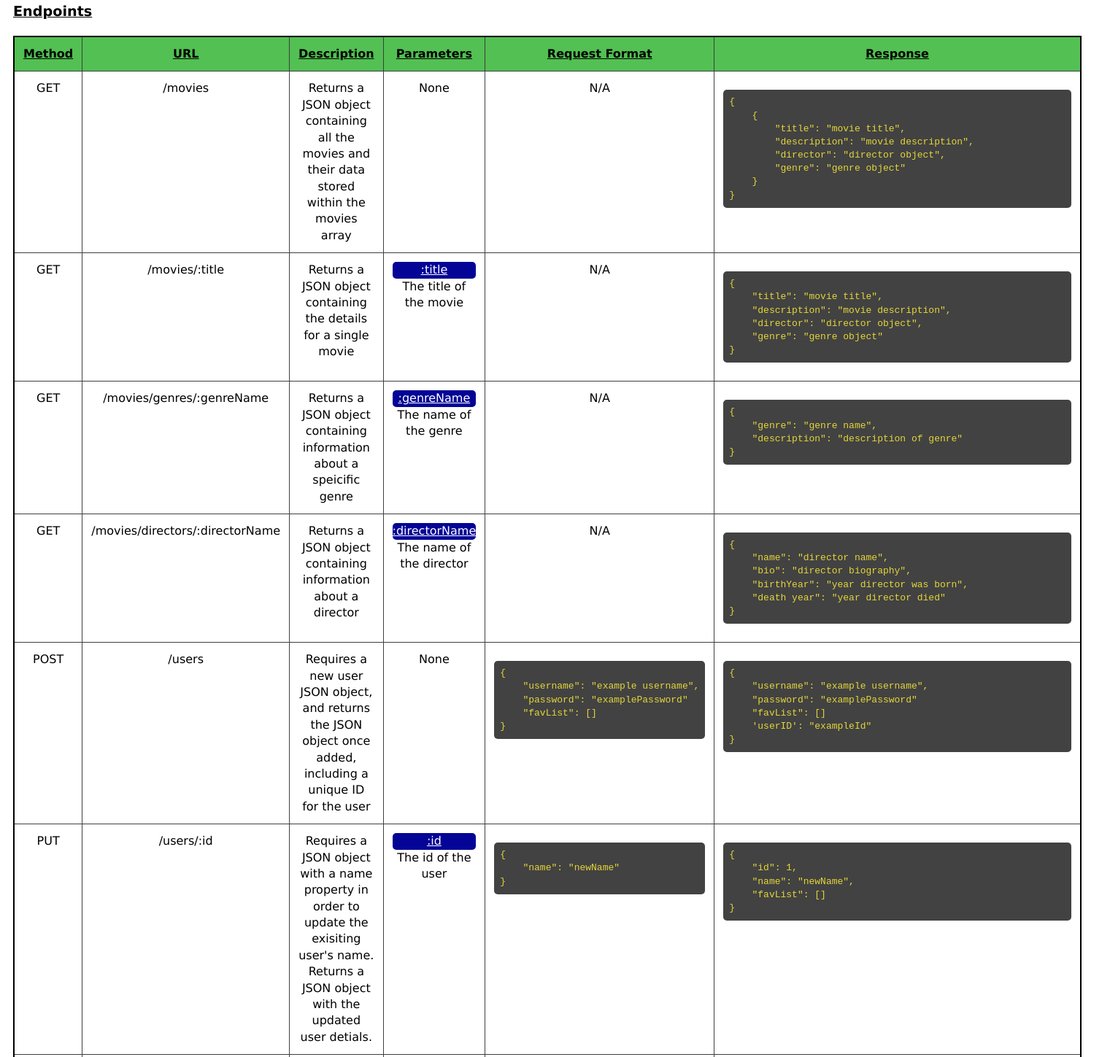
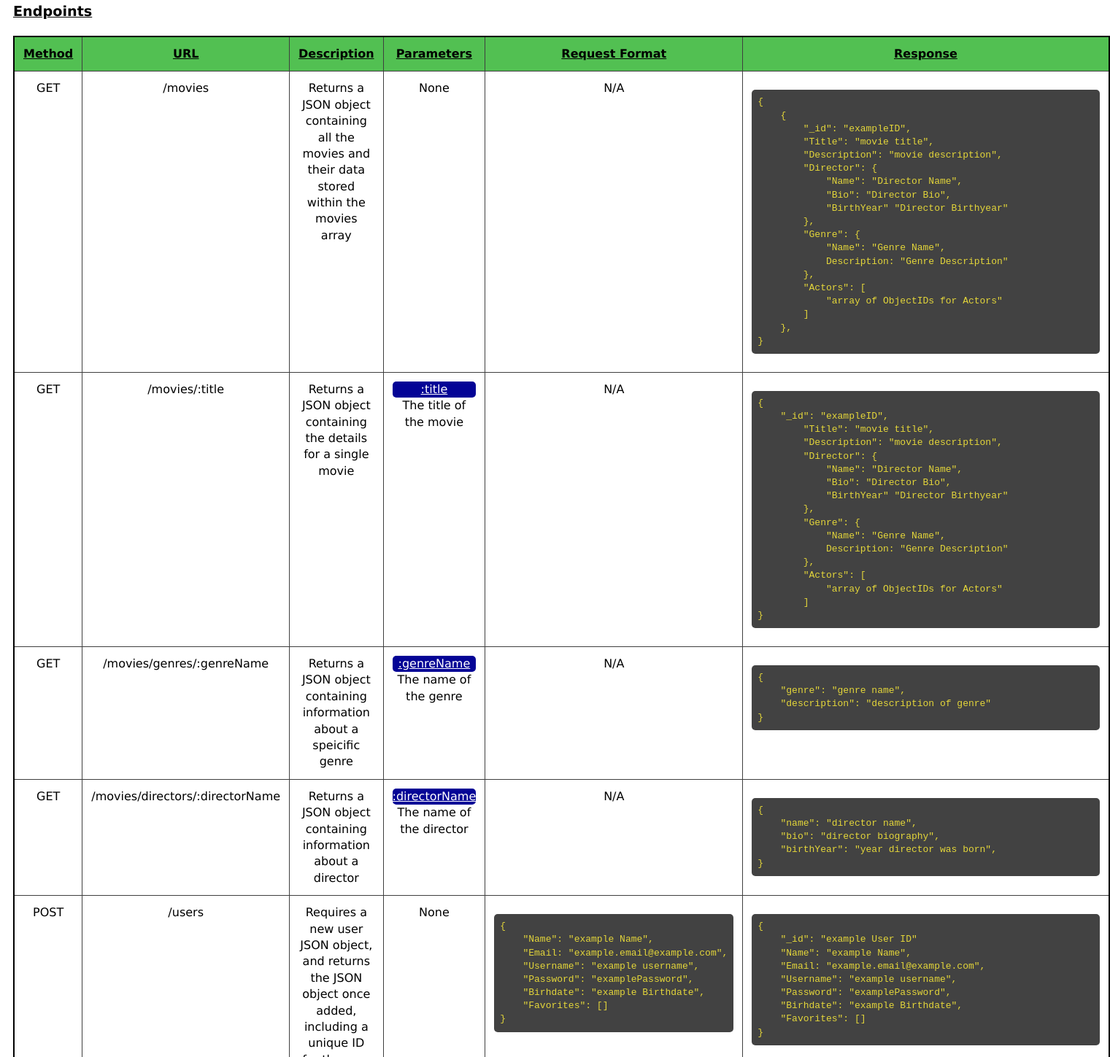
Before and after one commit to AHenry95/movie_api, a website: page public/documentation.html in a window 1280 px wide. Shown: the part 452-1901 px from the top of the page at 73% size, 1521 px wide, since content can reach past the window. Drawn offline with Linux system fonts and the light colour scheme.

Commit message:
Update documentation to match index.js changes

```diff
--- a/public/documentation.html
+++ b/public/documentation.html
@@ -49,12 +49,24 @@
                     <td>
                         <pre><code>{
     {
-        "title": "movie title",
-        "description": "movie description",
-        "director": "director object",
-        "genre": "genre object"
-    }
-}</code></pre>
+        "_id": "exampleID",
+        "Title": "movie title",
+        "Description": "movie description",
+        "Director": {
+            "Name": "Director Name",
+            "Bio": "Director Bio",
+            "BirthYear" "Director Birthyear"
+        },
+        "Genre": {
+            "Name": "Genre Name",
+            Description: "Genre Description"
+        },
+        "Actors": [
+            "array of ObjectIDs for Actors"
+        ]
+    },
+}
+</pre>
 
                     </td>
                 </tr>
@@ -66,11 +78,23 @@
                     <td>N/A</td>
                     <td>
                         <pre><code>{
-    "title": "movie title",
-    "description": "movie description",
-    "director": "director object",
-    "genre": "genre object"
-}</code></pre>
+    "_id": "exampleID",
+        "Title": "movie title",
+        "Description": "movie description",
+        "Director": {
+            "Name": "Director Name",
+            "Bio": "Director Bio",
+            "BirthYear" "Director Birthyear"
+        },
+        "Genre": {
+            "Name": "Genre Name",
+            Description: "Genre Description"
+        },
+        "Actors": [
+            "array of ObjectIDs for Actors"
+        ]
+}
+</code></pre>
                     </td>
                 </tr>
                 <tr>
@@ -97,7 +121,6 @@
     "name": "director name",
     "bio": "director biography",
     "birthYear": "year director was born",
-    "death year": "year director died"
 }</code></pre>
                     </td>
                 </tr>
@@ -108,44 +131,59 @@
                     <td>None</td>
                     <td>
                         <pre><code>{
-    "username": "example username",
-    "password": "examplePassword"
-    "favList": []
+    "Name": "example Name",
+    "Email: "example.email@example.com",
+    "Username": "example username",
+    "Password": "examplePassword",
+    "Birhdate": "example Birthdate",
+    "Favorites": []
 }</code></pre>
                     </td>
                     <td>
                         <pre><code>{
-    "username": "example username",
-    "password": "examplePassword"
-    "favList": []
-    'userID': "exampleId"
+    "_id": "example User ID"
+    "Name": "example Name",
+    "Email: "example.email@example.com",
+    "Username": "example username",
+    "Password": "examplePassword",
+    "Birhdate": "example Birthdate",
+    "Favorites": []
 }</code></pre>
                     </td>
                 </tr>
                 <tr>
                     <td>PUT</td>
-                    <td>/users/:id</td>
-                    <td>Requires a JSON object with a name property in order to update the exisiting user's name. Returns a JSON object with the updated user detials.</td>
+                    <td>/users/:emai;</td>
+                    <td>Requires a JSON object with the user's Name, Email, Username, Password, and Birthdate. The user document will be updated based on any changes to the exisiting user details. Returns a JSON object with the updated user detials.</td>
                     <td><span class="parameter">:id</span> The id of the user</td>
                     <td>
                         <pre><code>{
-    "name": "newName"
+    "Name": "example Name",
+    "Email: "example.email@example.com",
+    "Username": "example NEW username",
+    "Password": "examplePassword",
+    "Birhdate": "example Birthdate",
+    "Favorites": []
 }</code></pre>
                     </td>
                     <td>
                         <pre><code>{
-    "id": 1,
-    "name": "newName",
-    "favList": []
+     "_id": "example User ID"
+    "Name": "example Name",
+    "Email: "example.email@example.com",
+    "Username": "example NEW username",
+    "Password": "examplePassword",
+    "Birhdate": "example Birthdate",
+    "Favorites": []
 }</code></pre>
                     </td>
                 </tr>
                 <tr>
                     <td>POST</td>
-                    <td>/users/:id/:movieTitle</td>
+                    <td>/users/:email/:movieTitle</td>
                     <td>Adds a movie to a user's favorites list. Returns a message informing the user that the movie has been added to the user's favorites list.</td>
                     <td>
-                        <span class="parameter">:id</span> The id of the user
+                        <span class="parameter">:email</span> The user's email address
                         <span class="parameter lower ">:movieTitle</span> The title of the movie
                     </td>
                     <td>N/A</td>
@@ -155,10 +193,10 @@
                 </tr>
                 <tr>
                     <td>DELETE</td>
-                    <td>/users/:id/:movieTitle</td>
+                    <td>/users/:email/:movieTitle</td>
                     <td>Removes a movie from a user's Favorites List. Returns a message informing the user that the movie has been removed from the user's favorites list.</td>
                     <td>
-                        <span class="parameter">:id</span> The id of the user
+                        <span class="parameter">:email</span> The user's email address
                         <span class="parameter lower">:movieTitle</span> The title of the movie
                     </td>
                     <td>N/A</td>
@@ -168,18 +206,14 @@
                 </tr>
                 <tr>
                     <td>DELETE</td>
-                    <td>/users/:name</td>
-                    <td>Removes a user from the user list. Returns an updated users array as a JSON object.</td>
-                    <td><span class="parameter">:name</span> The name of the user</td>
+                    <td>/users/:email</td>
+                    <td>Removes a user from the user list. Returns a message stating the user has been removed from myFlix, refering to the user using their username.</td>
+                    <td><span class="parameter">:email</span> The user's email address</td>
                     <td>N/A</td>
                     <td>
-                        <pre><code>[
-    {
-        "id": 1,
-        "name": "Andrew",
-        "favList": []
-    }
-]</code></pre>
+                        <pre><code>
+"username" was deleted from myFlix.
+                        </code></pre>
                     </td>
                 </tr>
             </tbody>
```
Also changed, not shown: index.js (+5 -4 lines).
